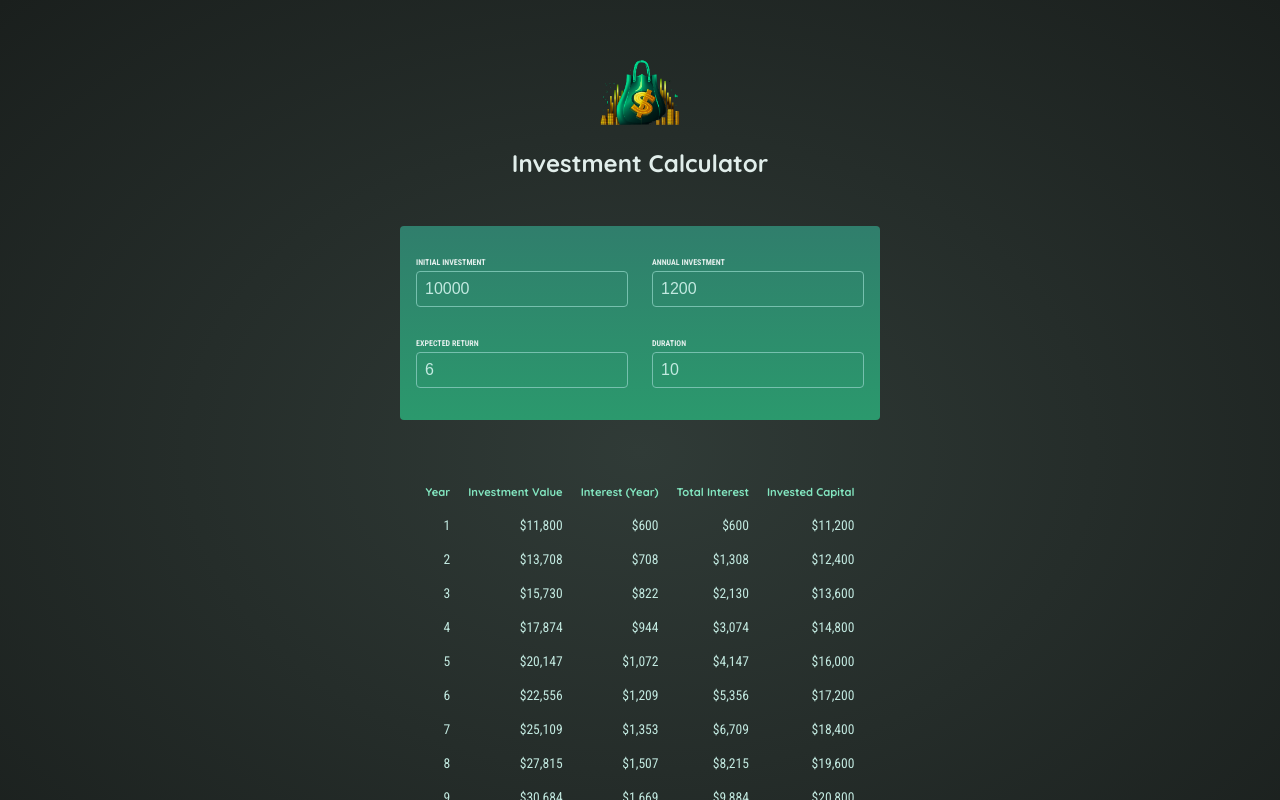
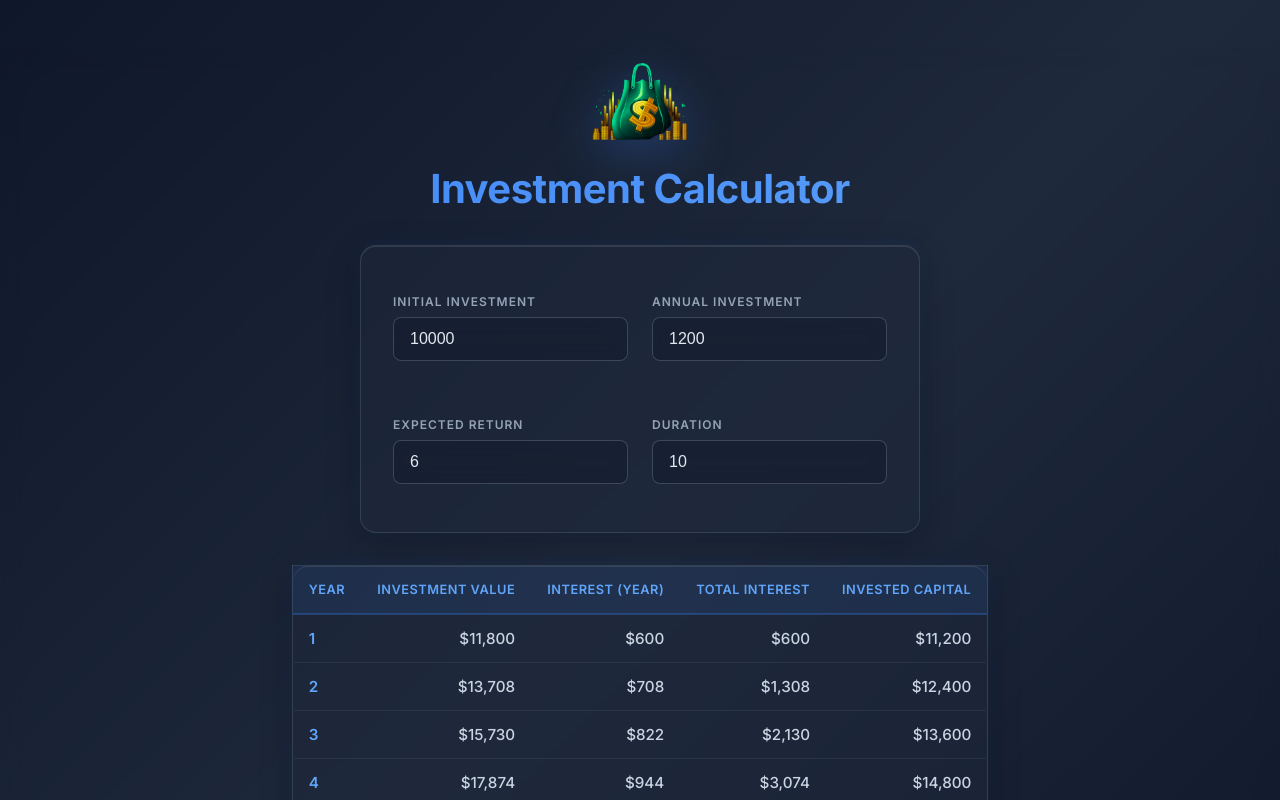
Before and after one commit to shaoli-lu/icalculator, a React (Vite) app: page / in a window 1280 px wide. Shown: the top 800 px of the page. Built offline with nearby package versions, Linux system fonts and the light colour scheme.

Commit message:
liquid glass

```diff
--- a/src/index.css
+++ b/src/index.css
@@ -1,4 +1,4 @@
-@import url('https://fonts.googleapis.com/css2?family=Quicksand:wght@400;700&family=Roboto+Condensed:wght@400;700&display=swap');
+@import url('https://fonts.googleapis.com/css2?family=Inter:wght@400;500;600;700&display=swap');
 
 * {
   box-sizing: border-box;
@@ -6,84 +6,235 @@
 
 body {
   margin: 0;
-  font-family: 'Quicksand', sans-serif;
+  font-family: 'Inter', sans-serif;
   -webkit-font-smoothing: antialiased;
   -moz-osx-font-smoothing: grayscale;
-  background: radial-gradient(#303b37, #1a1f1d);
-  color: #e1eeeb;
+  background: linear-gradient(135deg, #0f172a 0%, #1e293b 50%, #0f172a 100%);
+  color: #e2e8f0;
   min-height: 100vh;
+  backdrop-filter: blur(10px);
 }
 
 #header {
   text-align: center;
-  margin: 3rem auto;
+  margin: 3rem auto 2rem;
+  animation: fadeInDown 0.6s ease-out;
 }
 
-
 #header img {
-  width: 5rem;
-  height: 5rem;
+  width: 6rem;
+  height: 6rem;
   object-fit: contain;
   background-color: transparent;
+  filter: drop-shadow(0 8px 24px rgba(59, 130, 246, 0.3));
+  transition: transform 0.3s ease;
+}
+
+#header img:hover {
+  transform: scale(1.05) rotate(5deg);
 }
 
 #header h1 {
-  font-size: 1.5rem;
+  font-size: 2.5rem;
+  font-weight: 700;
+  margin: 1rem 0 0;
+  background: linear-gradient(135deg, #3b82f6 0%, #60a5fa 100%);
+  -webkit-background-clip: text;
+  -webkit-text-fill-color: transparent;
+  background-clip: text;
+  letter-spacing: -0.5px;
 }
 
 #user-input {
-  padding: 1rem;
-  max-width: 30rem;
+  padding: 2rem;
+  max-width: 35rem;
   margin: 2rem auto;
-  border-radius: 4px;
-  background: linear-gradient(180deg, #307e6c, #2b996d);
+  border-radius: 16px;
+  background: rgba(30, 41, 59, 0.5);
+  border: 1px solid rgba(148, 163, 184, 0.2);
+  backdrop-filter: blur(20px);
+  -webkit-backdrop-filter: blur(20px);
+  box-shadow:
+    0 8px 32px rgba(0, 0, 0, 0.3),
+    inset 0 1px 0 rgba(255, 255, 255, 0.1),
+    0 0 20px rgba(59, 130, 246, 0.1);
+  animation: fadeInUp 0.6s ease-out 0.2s both;
 }
 
 .input-group {
   display: flex;
-  justify-content: space-evenly;
+  justify-content: space-between;
   gap: 1.5rem;
+  margin-bottom: 1.5rem;
+}
+
+.input-group:last-of-type {
+  margin-bottom: 0;
 }
 
 #user-input label {
   display: block;
-  margin-bottom: 0.25rem;
-  font-family: 'Roboto Condensed', sans-serif;
-  font-size: 0.5rem;
-  font-weight: bold;
+  margin-bottom: 0.5rem;
+  font-family: 'Inter', sans-serif;
+  font-size: 0.75rem;
+  font-weight: 600;
   text-transform: uppercase;
+  letter-spacing: 1px;
+  color: #94a3b8;
 }
 
 #user-input input {
   width: 100%;
-  padding: 0.5rem;
-  border: 1px solid #76c0ae;
-  border-radius: 0.25rem;
-  background-color: transparent;
-  color: #c2e9e0;
+  padding: 0.75rem 1rem;
+  border: 1px solid rgba(148, 163, 184, 0.3);
+  border-radius: 8px;
+  background-color: rgba(15, 23, 42, 0.4);
+  color: #e2e8f0;
   font-size: 1rem;
+  font-weight: 500;
+  transition: all 0.3s ease;
+  backdrop-filter: blur(10px);
+}
+
+#user-input input:focus {
+  outline: none;
+  border-color: rgba(59, 130, 246, 0.6);
+  background-color: rgba(15, 23, 42, 0.6);
+  box-shadow:
+    0 0 0 3px rgba(59, 130, 246, 0.1),
+    inset 0 0 10px rgba(59, 130, 246, 0.1);
+}
+
+#user-input input:hover {
+  border-color: rgba(59, 130, 246, 0.4);
 }
 
 #result {
-  max-width: 50rem;
+  max-width: 55rem;
   margin: 2rem auto;
+  padding: 2rem;
+  border-radius: 16px;
+  border-collapse: collapse;
+  background: rgba(30, 41, 59, 0.5);
+  border: 1px solid rgba(148, 163, 184, 0.2);
+  backdrop-filter: blur(20px);
+  -webkit-backdrop-filter: blur(20px);
+  box-shadow:
+    0 8px 32px rgba(0, 0, 0, 0.3),
+    inset 0 1px 0 rgba(255, 255, 255, 0.1),
+    0 0 20px rgba(59, 130, 246, 0.1);
+  animation: fadeInUp 0.6s ease-out 0.4s both;
+}
+
+#result thead {
+  border-bottom: 2px solid rgba(59, 130, 246, 0.3);
+}
+
+#result thead tr {
+  background: rgba(59, 130, 246, 0.1);
+}
+
+#result thead th {
+  font-size: 0.8rem;
+  color: #60a5fa;
+  font-weight: 600;
+  text-transform: uppercase;
+  letter-spacing: 0.5px;
   padding: 1rem;
-  table-layout: fixed;
-  border-spacing: 1rem;
   text-align: right;
 }
 
-#result thead {
-  font-size: 0.7rem;
-  color: #83e6c0;
+#result thead th:first-child {
+  text-align: left;
 }
 
-#result tbody {
-  font-family: 'Roboto Condensed', sans-serif;
-  font-size: 0.85rem;
-  color: #c2e9e0;
+#result tbody tr {
+  border-bottom: 1px solid rgba(148, 163, 184, 0.1);
+  transition: all 0.2s ease;
+}
+
+#result tbody tr:hover {
+  background-color: rgba(59, 130, 246, 0.08);
+}
+
+#result tbody tr:last-child {
+  border-bottom: none;
+}
+
+#result tbody td {
+  font-family: 'Inter', sans-serif;
+  font-size: 0.95rem;
+  color: #cbd5e1;
+  font-weight: 500;
+  padding: 0.875rem 1rem;
+  text-align: right;
+}
+
+#result tbody td:first-child {
+  text-align: left;
+  color: #60a5fa;
+  font-weight: 600;
 }
 
 .center {
   text-align: center;
+  max-width: 35rem;
+  margin: 2rem auto;
+  padding: 1.5rem;
+  border-radius: 12px;
+  background: rgba(239, 68, 68, 0.1);
+  border: 1px solid rgba(239, 68, 68, 0.3);
+  color: #fca5a5;
+  font-weight: 500;
+  backdrop-filter: blur(10px);
+  animation: fadeInUp 0.6s ease-out 0.2s both;
 }
+
+@keyframes fadeInDown {
+  from {
+    opacity: 0;
+    transform: translateY(-20px);
+  }
+  to {
+    opacity: 1;
+    transform: translateY(0);
+  }
+}
+
+@keyframes fadeInUp {
+  from {
+    opacity: 0;
+    transform: translateY(20px);
+  }
+  to {
+    opacity: 1;
+    transform: translateY(0);
+  }
+}
+
+@media (max-width: 768px) {
+  #header h1 {
+    font-size: 2rem;
+  }
+
+  #user-input {
+    margin: 1.5rem;
+    padding: 1.5rem;
+  }
+
+  .input-group {
+    flex-direction: column;
+    gap: 1rem;
+  }
+
+  #result {
+    margin: 1.5rem;
+    padding: 1.5rem;
+    font-size: 0.85rem;
+  }
+
+  #result thead th,
+  #result tbody td {
+    padding: 0.75rem 0.5rem;
+  }
+}
```
